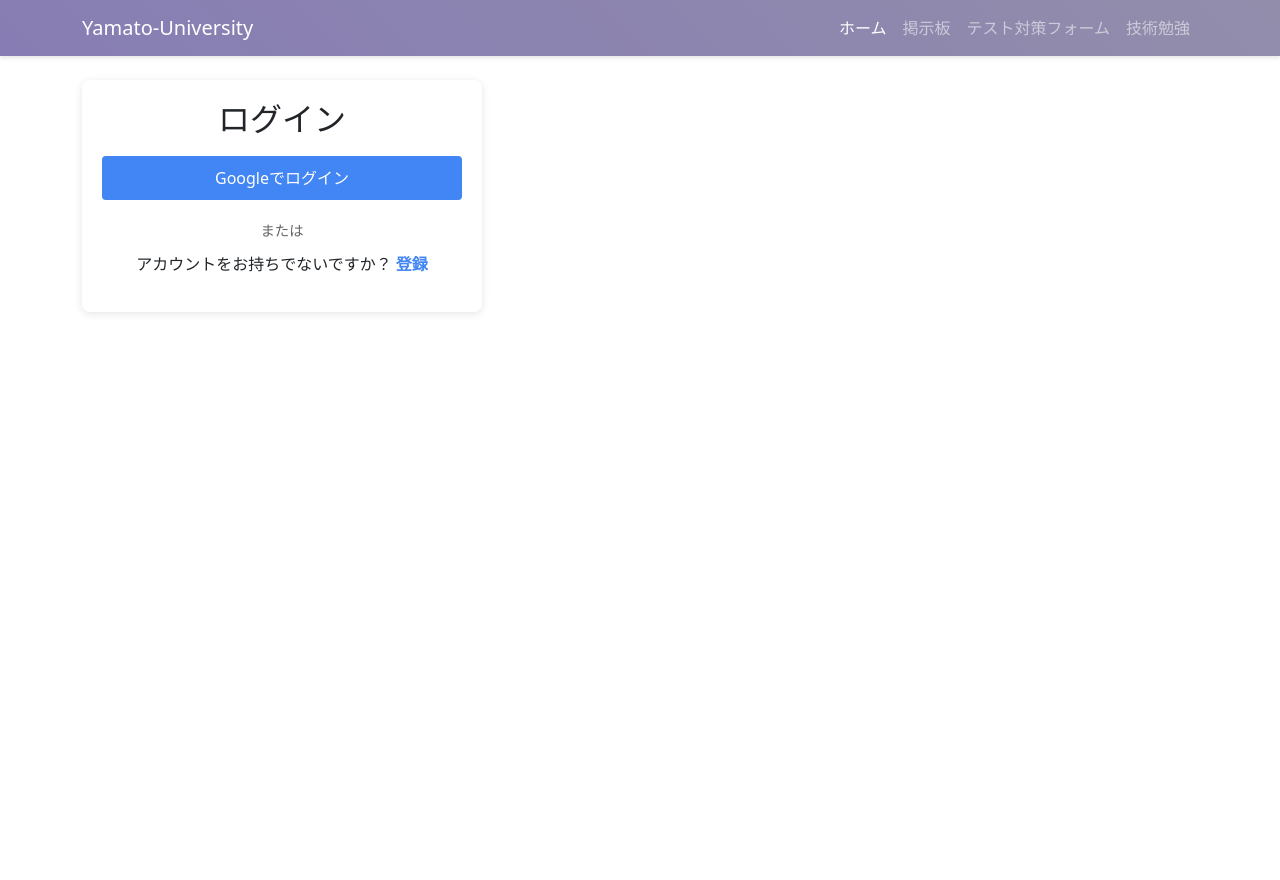
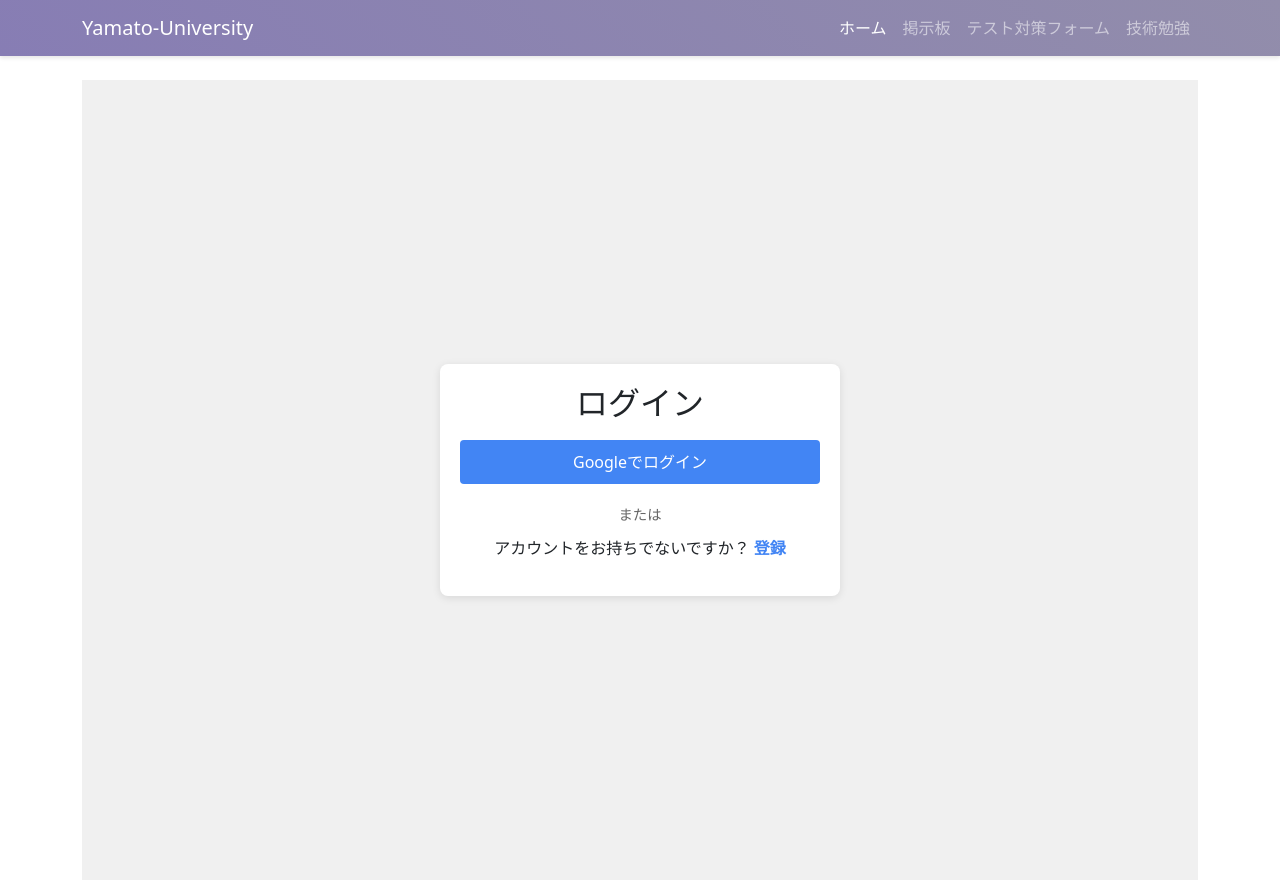
Before and after one commit to takapom/Yamato-site-Next.js, a Next.js app in the folder student-site/: page /login in a window 1280 px wide. Before the commit the page ends 800 px from the top, so only its background shows below. Built offline with nearby package versions, Linux system fonts and the light colour scheme.

Commit message:
vercelの修正

```diff
--- a/student-site/src/app/login/page.js
+++ b/student-site/src/app/login/page.js
@@ -18,6 +18,7 @@ export default function LoginPage() {
         })
     }
   return (
+    <div className={styles.container}>
         <div className={styles.logincontainer}>
             <h2>ログイン</h2>
             <button className={styles.googlebtn} onClick={loginInWithGoogle}>
@@ -27,5 +28,6 @@ export default function LoginPage() {
             <p className={styles.ortext}>または</p>
             <p>アカウントをお持ちでないですか？ <a href="#" className={styles.registerlink}>登録</a></p>
         </div>
+    </div>
   )
 }
```
Lines whose indentation alone changed are shown as unchanged.
